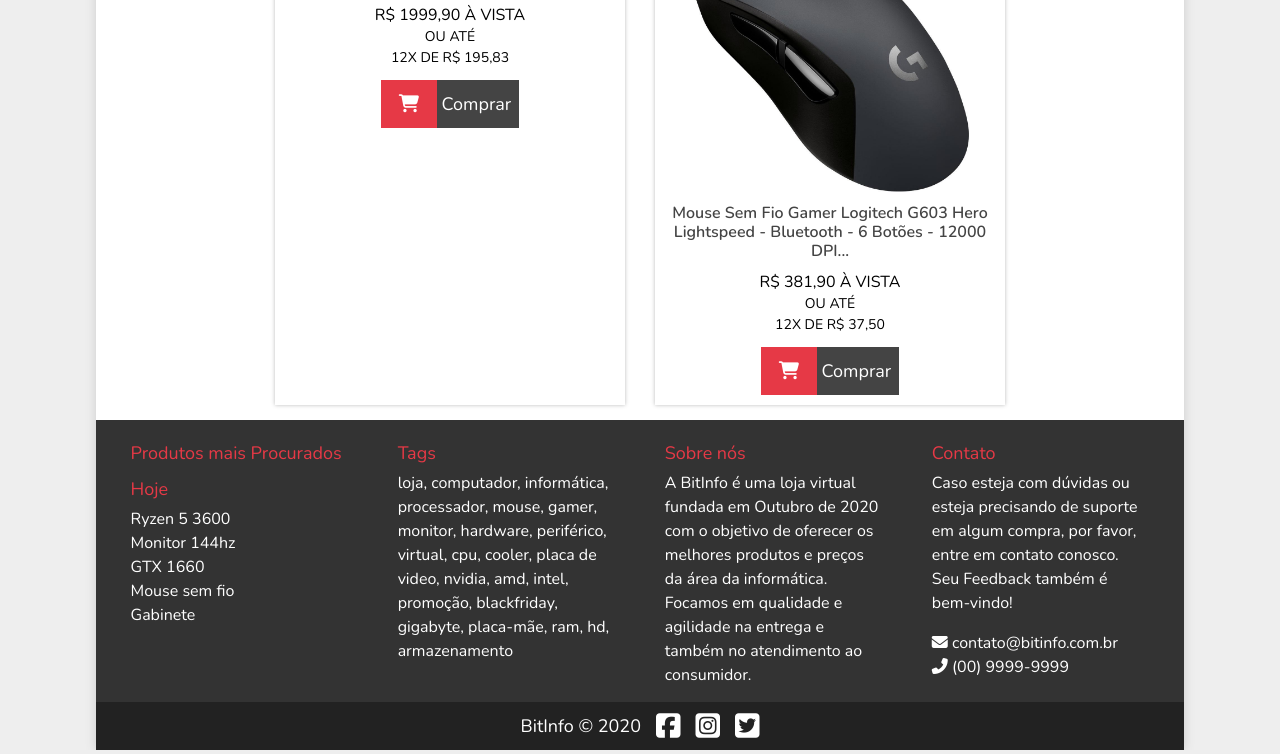
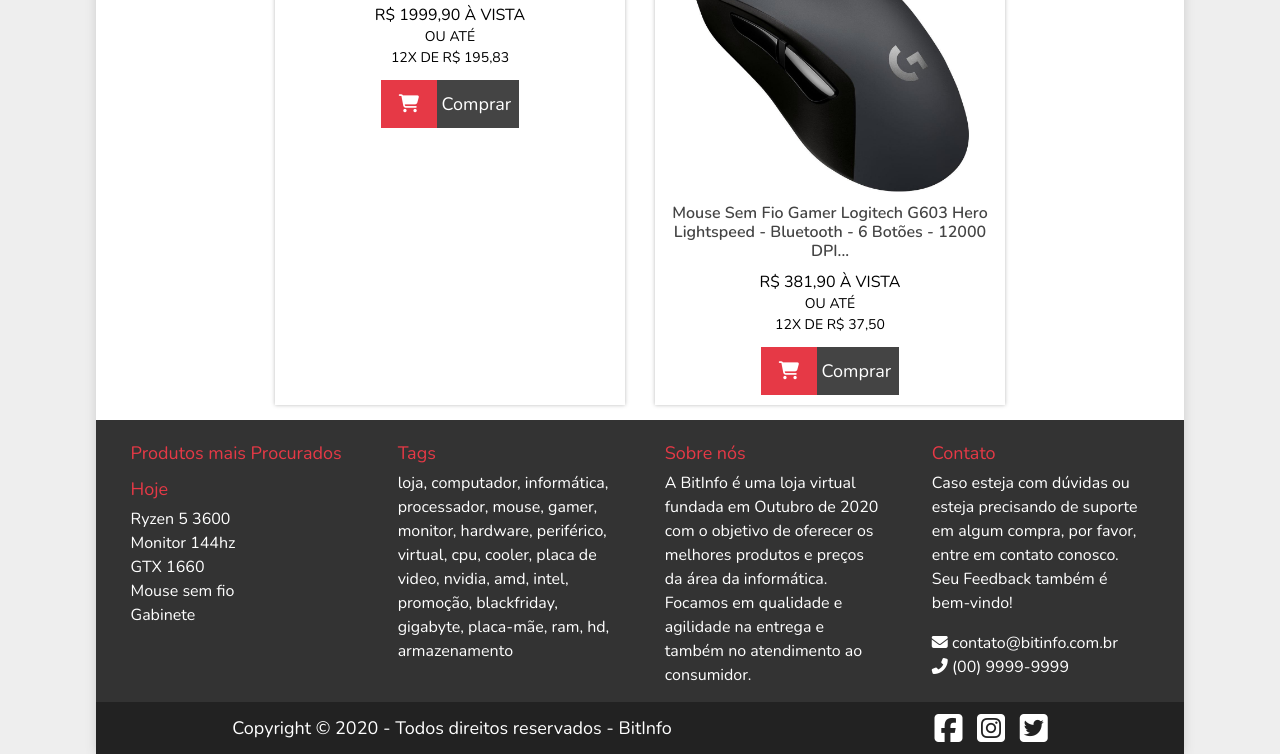
Before and after one commit to Kleinowski/Projeto-Integrador-IV-A, a plain HTML site: page index.html in a window 1280 px wide. Shown: the part 1800-2554 px from the top of the page. Drawn offline with nearby package versions, Linux system fonts and the light colour scheme.

Commit message:
Alteraçõe finais

```diff
--- a/css/main.css
+++ b/css/main.css
@@ -232,7 +232,7 @@ hr {
 #rodape-direitos {
     flex-basis: 100%;
     display: flex;
-    justify-content: center;
+    justify-content: space-around;
     align-items: center;
     background-color: #222;
     font-size: 18px;
@@ -240,12 +240,12 @@ hr {
 }
 
 #rodape-direitos a {
-    margin-left: 15px;
+    margin-left: 10px;
     color: #fff;
 }
 
 #rodape-direitos i {
-    font-size: 28px;
+    font-size: 32px;
 }
 
 .rodape-item a, .rodape-item p {
--- a/index.html
+++ b/index.html
@@ -195,10 +195,12 @@
 
                 <!-- Direitos autorais e redes sociais -->
                 <div id="rodape-direitos">
-                    <p>BitInfo &copy; 2020</p>
-                    <a href="pagina.html" target="_blank"><i class="fab fa-facebook-square"></i></a>
-                    <a href="pagina.html" target="_blank"><i class="fab fa-instagram-square"></i></a>
-                    <a href="pagina.html" target="_blank"><i class="fab fa-twitter-square"></i></a>
+                    <p>Copyright &copy; 2020 - Todos direitos reservados - BitInfo</p>
+                    <div class="redes">
+                        <a href="pagina.html" target="_blank"><i class="fab fa-facebook-square"></i></a>
+                        <a href="pagina.html" target="_blank"><i class="fab fa-instagram-square"></i></a>
+                        <a href="pagina.html" target="_blank"><i class="fab fa-twitter-square"></i></a>
+                    </div>
                 </div>
             </footer>
         </div>
```
